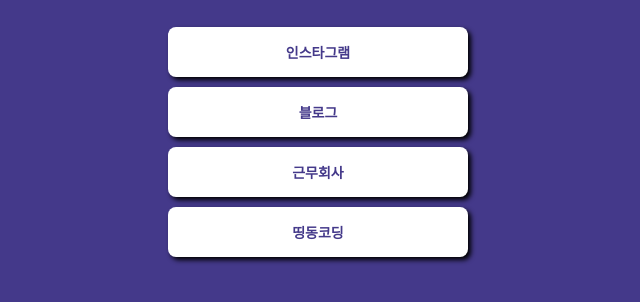
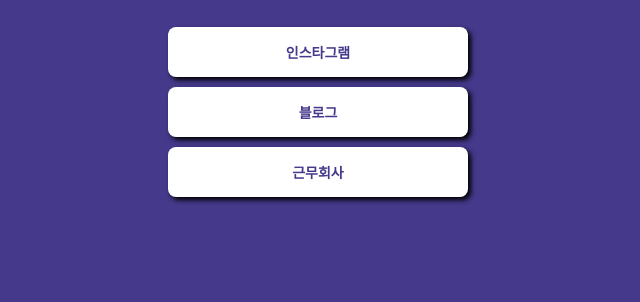
Before and after one commit to hyujjang/mypage, a plain HTML site: page index.html in a window 1280 px wide. Shown: the part 222-524 px from the top of the page, without its empty margins (322-962 px from the left). Drawn offline with Linux system fonts and the light colour scheme; a web font is replaced by a local one.

Commit message:
Update index.html

```diff
--- a/index.html
+++ b/index.html
@@ -6,7 +6,7 @@
     <meta name="viewport" content="width=device-width, initial-scale=1.0">
     <meta property="og:title" content="김종휴 - 프로필 링크">
     <meta property="og:description" content="자기소개">
-    <meta property="og:image" content="캡처.png">
+    <meta property="og:image" content="캡처.PNG">
     <title>김종휴 - 프로필 링크</title>
     <style>
         @import url('https://cdn.jsdelivr.net/gh/orioncactus/pretendard/dist/web/static/pretendard.css');
@@ -84,7 +84,6 @@
         <a target="_blank" href="https://www.instagram.com/jhkim090">인스타그램</a>
         <a target="_blank" href="https://blog.naver.com/skjhue">블로그</a>
         <a target="_blank" href="https://kr.mitsubishielectric.com/fa/ko/index.do">근무회사</a>
-        <a target="_blank" href="https://ddingdong.spartacodingclub.kr/">띵동코딩</a>
     </div>
 
 </body>
```
